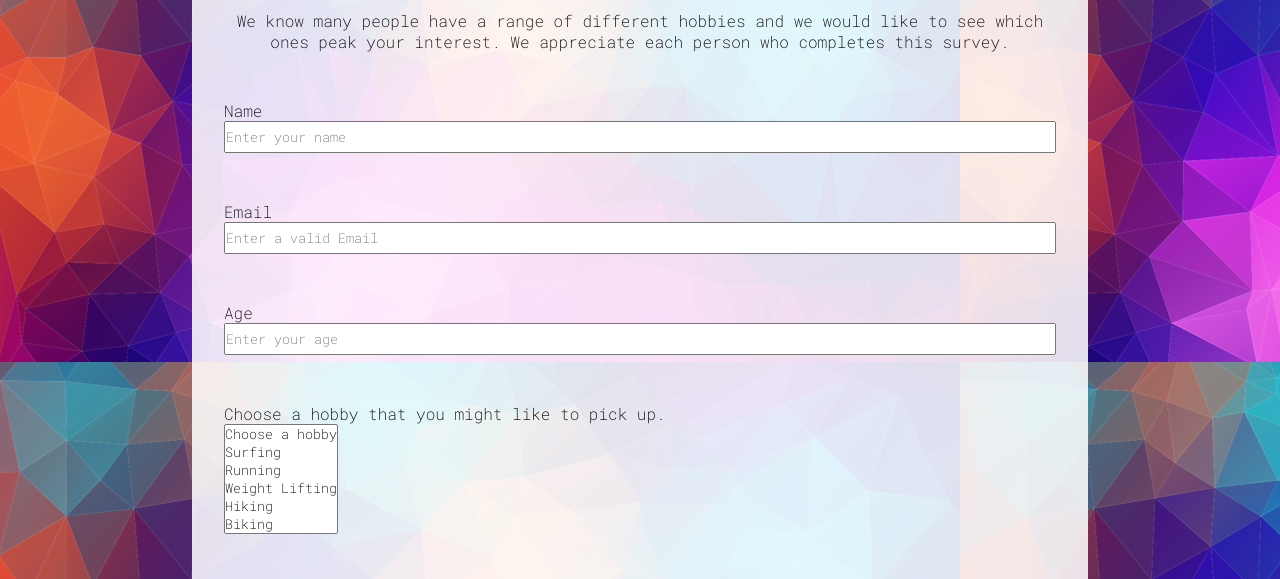
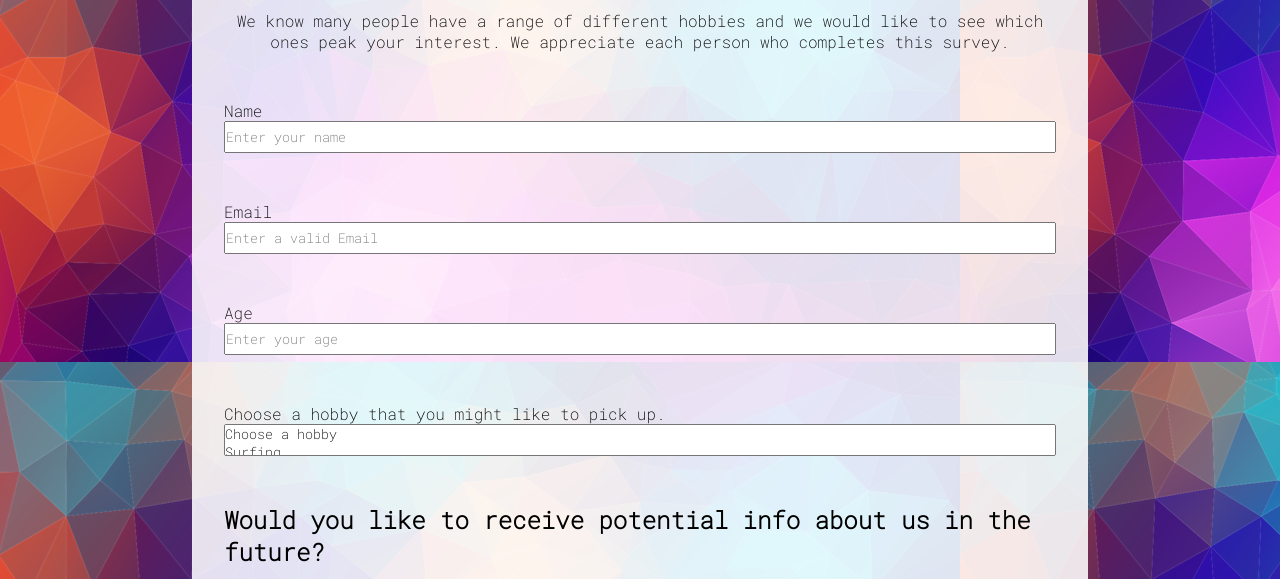
Before and after one commit to fex123griffin/Survey-Form, a plain HTML site: page index.html in a window 1280 px wide. Shown: the part 177-756 px from the top of the page. Drawn offline with Linux system fonts and the light colour scheme.

Commit message:
Update styles.css

```diff
--- a/styles.css
+++ b/styles.css
@@ -5,11 +5,8 @@
     box-sizing: border-box;
 }
 
-#menu {
-    display: flex;
-    flex-direction: column;
 
-}
+
 
 
 header {
@@ -78,7 +75,7 @@ textarea {
 
 }
 
-#dropdown {
+#menu {
     width: 100%;
     height: 2rem;
 }
```
